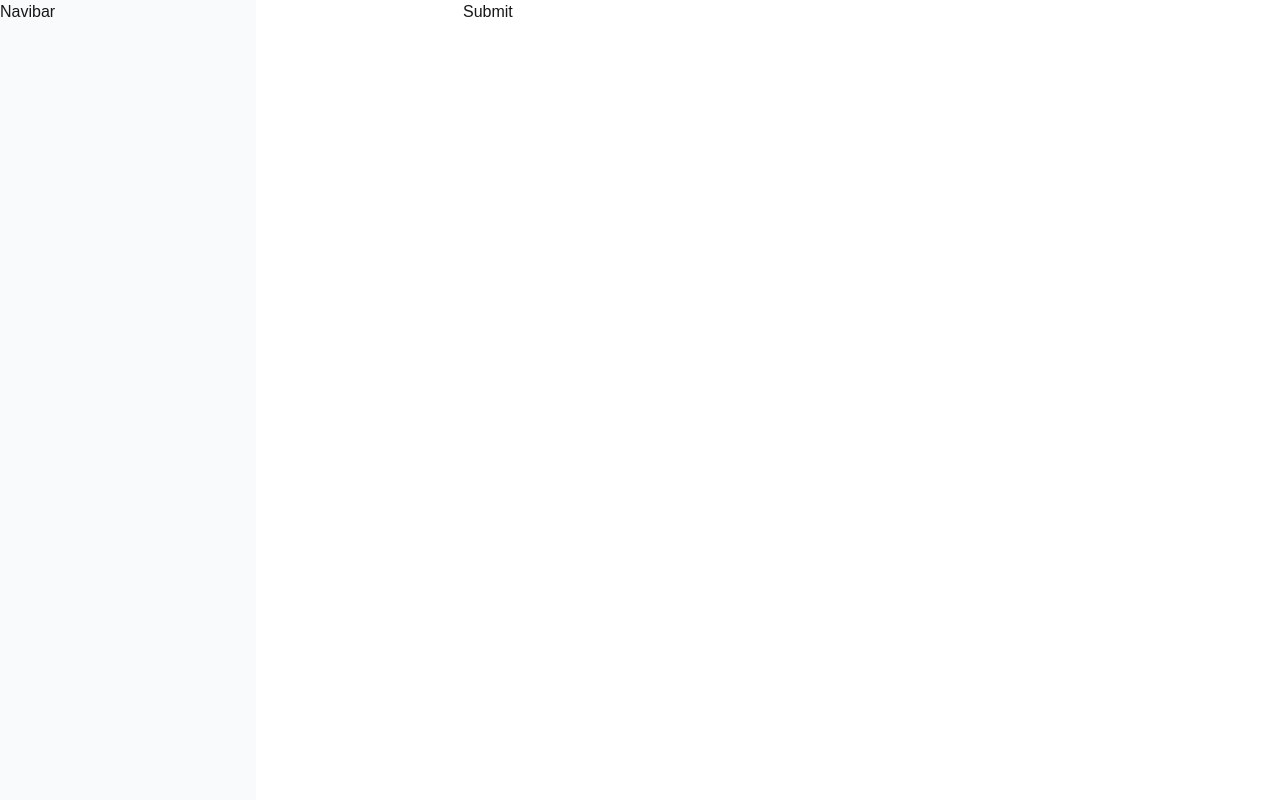
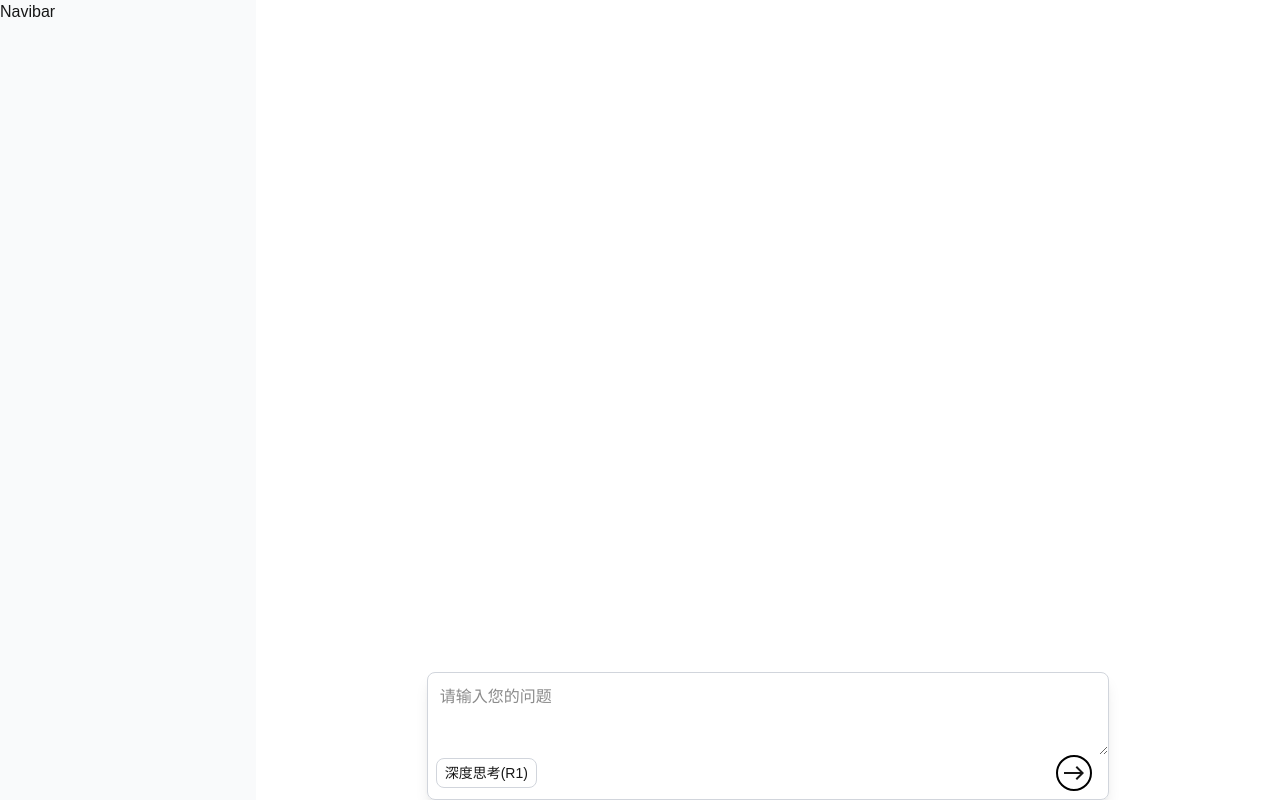
Before and after one commit to jscsvip/ai, a Next.js app: page /chat/1 in a window 1280 px wide. Built offline with nearby package versions, Linux system fonts and the light colour scheme.

Commit message:
feat: 聊天ui与发送消息功能完善

```diff
--- a/src/app/chat/[chat_id]/page.tsx
+++ b/src/app/chat/[chat_id]/page.tsx
@@ -1,24 +1,67 @@
 'use client';
 
 import { useChat } from '@ai-sdk/react';
+import { useEffect, useRef, useState } from 'react';
+import EastIcon from '@mui/icons-material/East';
 
 export default function Page() {
   console.log('Inside Page component');
   try {
     const { messages, input, handleInputChange, handleSubmit } = useChat({});
     console.log('useChat hook called successfully');
+    const endRef = useRef<HTMLDivElement>(null);
+    // 有消息自动到最低部
+    useEffect(() => {
+      if (endRef.current) {
+        endRef?.current?.scrollIntoView({ behavior: 'smooth' });
+      }
+    }, [messages]);
+
+    const [model, setModel] = useState("deepseek-v3");
+    const handleChangeModel = () => {
+      setModel(model === 'deepseek-r1' ? 'deepseek-v3' : 'deepseek-r1');
+    }
     return (
       <>
-        {messages.map(message => (
-          <div key={message.id}>
-            {message.role === 'user' ? 'User: ' : 'AI: '}
-            {message.content}
+      <div className='flex flex-col justify-between items-center h-screen'>
+        <div className='flex overflow-auto flex-col flex-1 gap-8 justify-between w-2/3'>
+          <div className='h-4'></div>
+          <div className='flex flex-col flex-1 gap-8'>
+            {messages.map(message => (
+              <div key={message.id}
+              className={`rounded-lg flex flex-row ${message.role === 'assistant' ? 'justify-start mr-18' : 'justify-end ml-10'}`}
+              >
+                {/* {message.role === 'user' ? 'User: ' : 'AI: '} */}
+                <p className={`inline-block p-2 rounded-lg ${message?.role === 'assistant'?'bg-blue-300':'bg-slate-100'}`}>
+                  {message?.content}
+                </p>
+              </div>
+            ))}
           </div>
-        ))}
-        <form onSubmit={handleSubmit}>
-          <input name="prompt" value={input} onChange={handleInputChange} />
-          <button type="submit">Submit</button>
-        </form>
+        </div>
+        <div className='h-4' ref={endRef}></div>
+        <div className="flex flex-col items-center justify-center mt-4 shadow-lg border-[1px] border-gray-300 h-32 rounded-lg  w-2/3">
+            <textarea className="p-3 w-full rounded-lg h-30 focus:outline-none"
+              value={input}
+              onChange={handleInputChange}
+              placeholder="请输入您的问题"
+            ></textarea>
+            <div className="flex flex-row justify-between items-center mb-2 w-full h-12">
+              <div>
+                <div className={`flex flex-row items-center justify-center rounded-lg border-[1px] px-2 py-1 ml-2 cursor-pointer ${model === 'deepseek-r1'?'border-blue-300 bg-blue-200':'border-gray-300'}`}
+                onClick={handleChangeModel}
+                >
+                  <p className="text-sm">深度思考(R1)</p>
+                </div>
+              </div>
+              <div className="flex justify-center items-center p-1 mr-4 rounded-full border-2 border-black" onClick={handleSubmit}>
+                <EastIcon />
+              </div>
+            </div>
+
+          </div>
+      </div>
+
       </>
     );
   } catch (error) {
--- a/src/app/page.tsx
+++ b/src/app/page.tsx
@@ -7,6 +7,9 @@ export default function Home() {
   const [input, setInput] = useState("");
   // 切换模型
   const [model, setModel] = useState("deepseek-v3");
+   const handleChangeModel = () => {
+    setModel(model === 'deepseek-r1' ? 'deepseek-v3' : 'deepseek-r1');
+  }
   return  (
     <div className="flex flex-col items-center h-screen">
       <div className="h-1/5"></div>
@@ -22,7 +25,9 @@ export default function Home() {
           ></textarea>
           <div className="flex flex-row justify-between items-center mb-2 w-full h-12">
             <div>
-              <div className={`flex flex-row items-center justify-center rounded-lg border-[1px] px-2 py-1 ml-2 cursor-pointer ${model === 'deepseek-r1'?'border-blue-300 bg-blue-200':'border-gray-300'}`}>
+              <div className={`flex flex-row items-center justify-center rounded-lg border-[1px] px-2 py-1 ml-2 cursor-pointer ${model === 'deepseek-r1'?'border-blue-300 bg-blue-200':'border-gray-300'}`}
+              onClick={handleChangeModel}
+              >
                 <p className="text-sm">深度思考(R1)</p>
               </div>
             </div>
```
